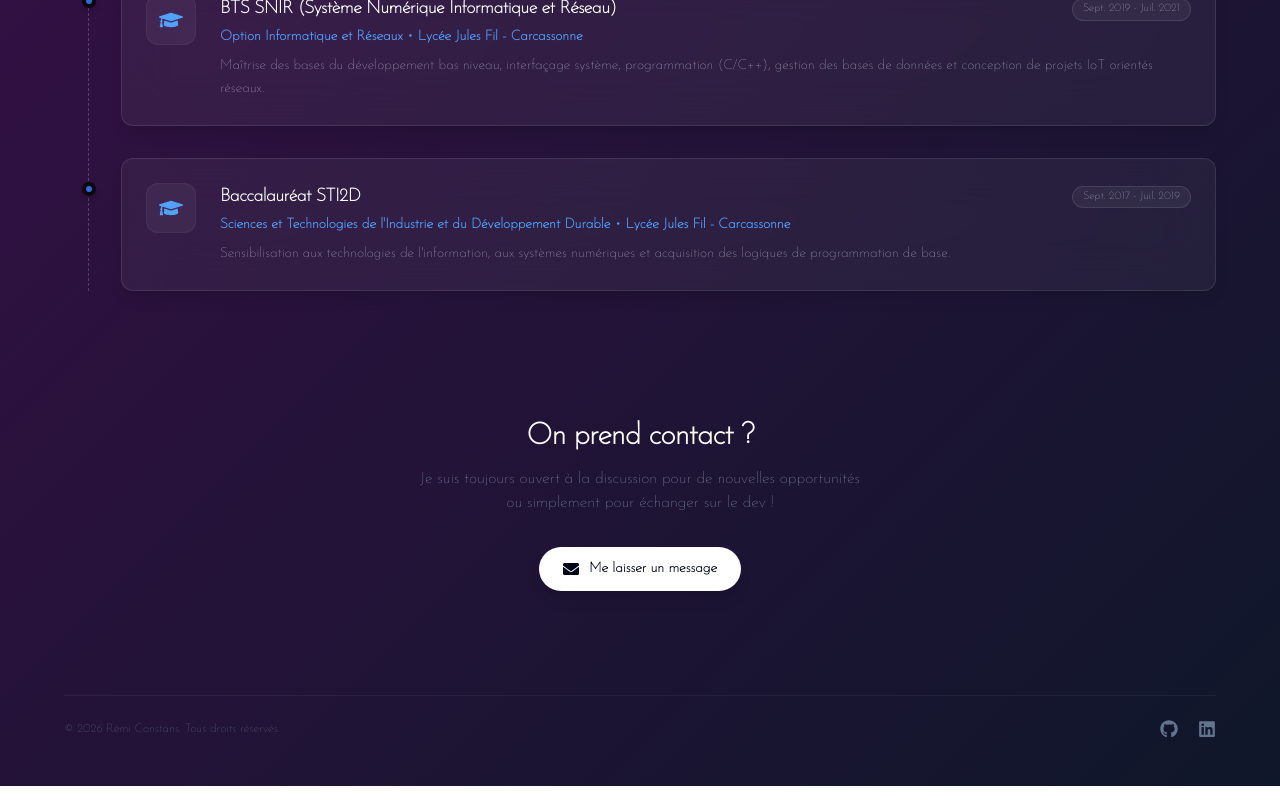
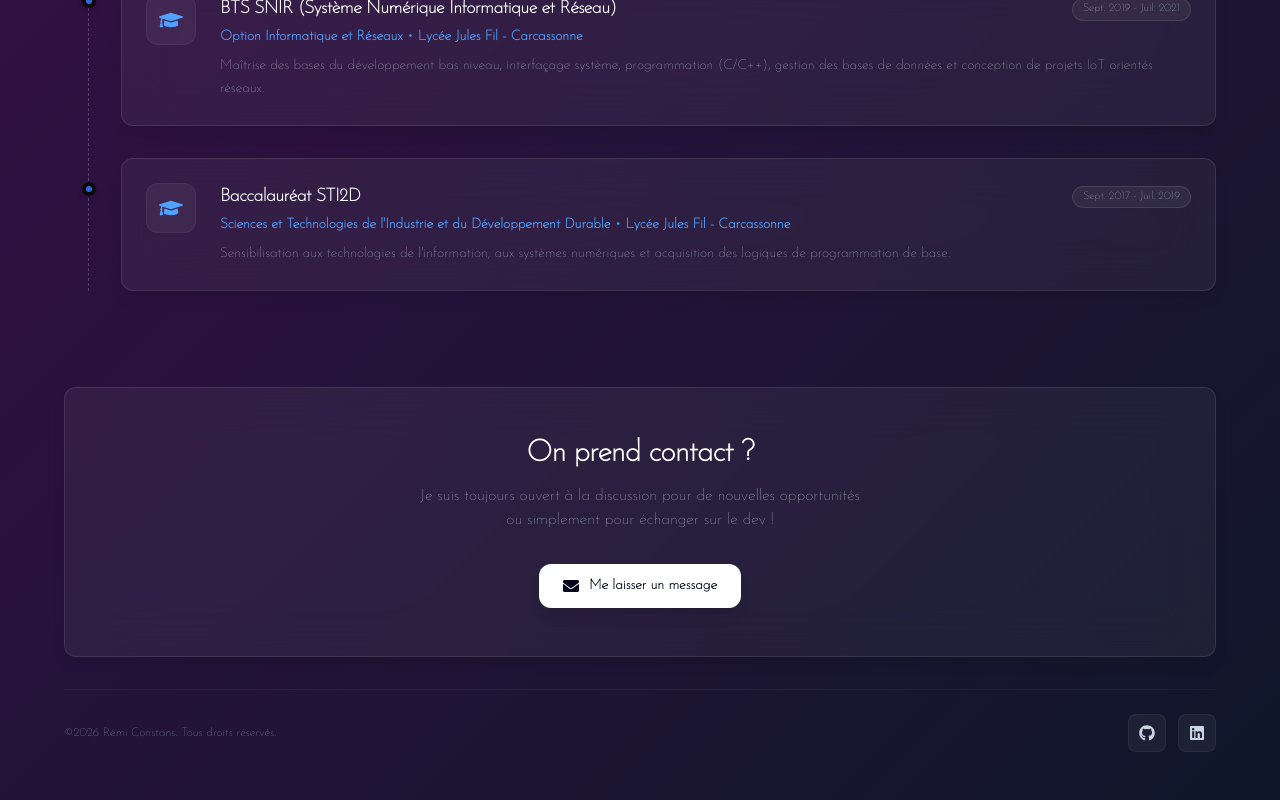
Before and after one commit to Imerpg/portfolio, a Next.js app: page / in a window 1280 px wide. Shown: the part 2019-2819 px from the top of the page. Built offline with nearby package versions, Linux system fonts and the light colour scheme; no server answers.

Commit message:
feat: update footer component with improved styling and dynamic current year

```diff
--- a/src/app/components/footer.tsx
+++ b/src/app/components/footer.tsx
@@ -1,38 +1,53 @@
 import { FaEnvelope, FaGithub, FaLinkedin } from "react-icons/fa";
 
 export default function Footer() {
+
+    var currentYear = new Date().getFullYear();
+
     return (
         <footer id="footer" className="w-full py-12 px-6 flex flex-col items-center justify-center">
-            <div className="w-full max-w-6xl flex flex-col gap-12">
+            <div className="w-full max-w-6xl flex flex-col gap-8">
 
-                <div className="text-center py-8">
+                <div className="rounded-xl bg-white/5 backdrop-blur-xl border border-white/10 p-8 md:p-12 text-center shadow-lg transition-all">
                     <h2 className="text-2xl md:text-3xl font-bold text-white tracking-tight mb-3">
                         On prend contact ?
                     </h2>
-                    <p className="text-sm md:text-base text-slate-400 max-w-md mx-auto mb-8 font-normal">
+                    <p className="text-sm md:text-base text-slate-300 max-w-md mx-auto mb-8 font-normal opacity-90">
                         Je suis toujours ouvert à la discussion pour de nouvelles opportunités ou simplement pour échanger sur le dev !
                     </p>
 
                     <a
                         href="mailto:remiconstans11@gmail.com"
-                        className="inline-flex items-center gap-2.5 px-6 py-3 rounded-full bg-white text-slate-950 text-sm font-bold shadow-lg hover:bg-slate-100 hover:scale-105 active:scale-95 transition-all"
+                        className="inline-flex items-center gap-2.5 px-6 py-3 rounded-xl bg-white text-slate-950 text-sm font-bold shadow-lg hover:bg-slate-100 hover:scale-[1.02] active:scale-95 transition-all"
                     >
                         <FaEnvelope size={16} />
                         Me laisser un message
                     </a>
                 </div>
 
-                <div className="mt-6 pt-6 border-t border-white/5 flex flex-col sm:flex-row items-center justify-between gap-4 text-xs text-slate-500 font-medium">
+                <div className="pt-6 border-t border-white/5 flex flex-col sm:flex-row items-center justify-between gap-4 text-xs text-slate-400 font-medium">
                     <div>
-                        © 2026 Rémi Constans. Tous droits réservés.
+                        ©{currentYear} Rémi Constans. Tous droits réservés.
                     </div>
 
-                    <div className="flex items-center gap-5">
-                        <a href="https://github.com/Imerpg" target="_blank" rel="noopener noreferrer" className="hover:text-slate-300 transition-colors">
-                            <FaGithub size={18} />
+                    <div className="flex items-center gap-3">
+                        <a
+                            href="https://github.com/Imerpg"
+                            target="_blank"
+                            rel="noopener noreferrer"
+                            className="p-2.5 rounded-lg bg-white/5 border border-white/5 text-slate-300 hover:text-white hover:bg-white/10 transition-all"
+                            title="GitHub"
+                        >
+                            <FaGithub size={16} />
                         </a>
-                        <a href="https://www.linkedin.com/in/remi-constans" target="_blank" rel="noopener noreferrer" className="hover:text-slate-300 transition-colors">
-                            <FaLinkedin size={18} />
+                        <a
+                            href="https://www.linkedin.com/in/remi-constans"
+                            target="_blank"
+                            rel="noopener noreferrer"
+                            className="p-2.5 rounded-lg bg-white/5 border border-white/5 text-slate-300 hover:text-white hover:bg-white/10 transition-all"
+                            title="LinkedIn"
+                        >
+                            <FaLinkedin size={16} />
                         </a>
                     </div>
                 </div>
```
